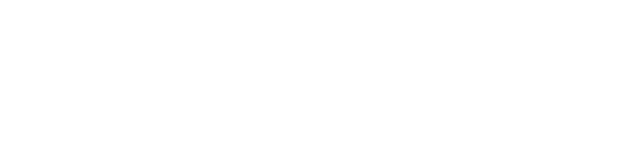
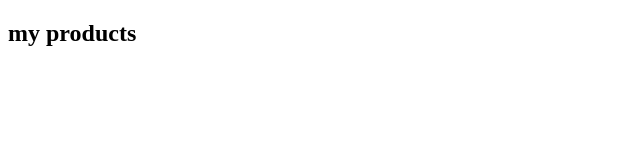
Before and after one commit to ShohruxSultonmurodov/test12, a plain HTML site: page index.html in a window 1280 px wide. Shown: the whole page, without its empty margins (0-640 px from the left). Drawn offline with Linux system fonts and the light colour scheme.

Commit message:
I added title to main section

```diff
--- a/index.html
+++ b/index.html
@@ -7,6 +7,8 @@
     <title>Document</title>
 </head>
 <body>
-
+    <main>
+        <h2>my products</h2>
+    </main>
 </body>
 </html>
```
